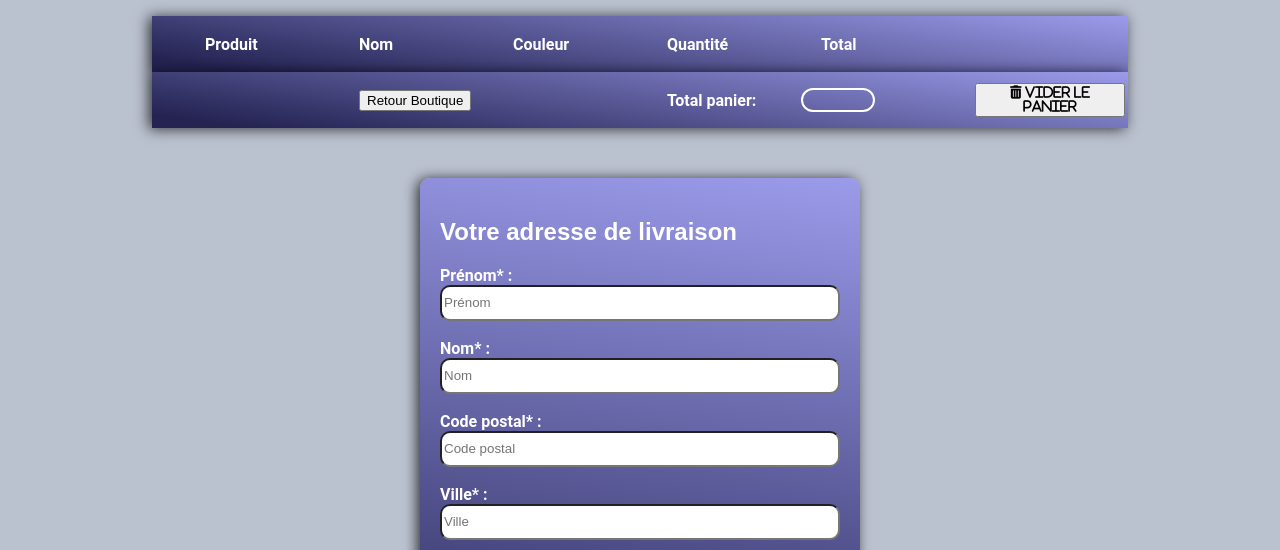
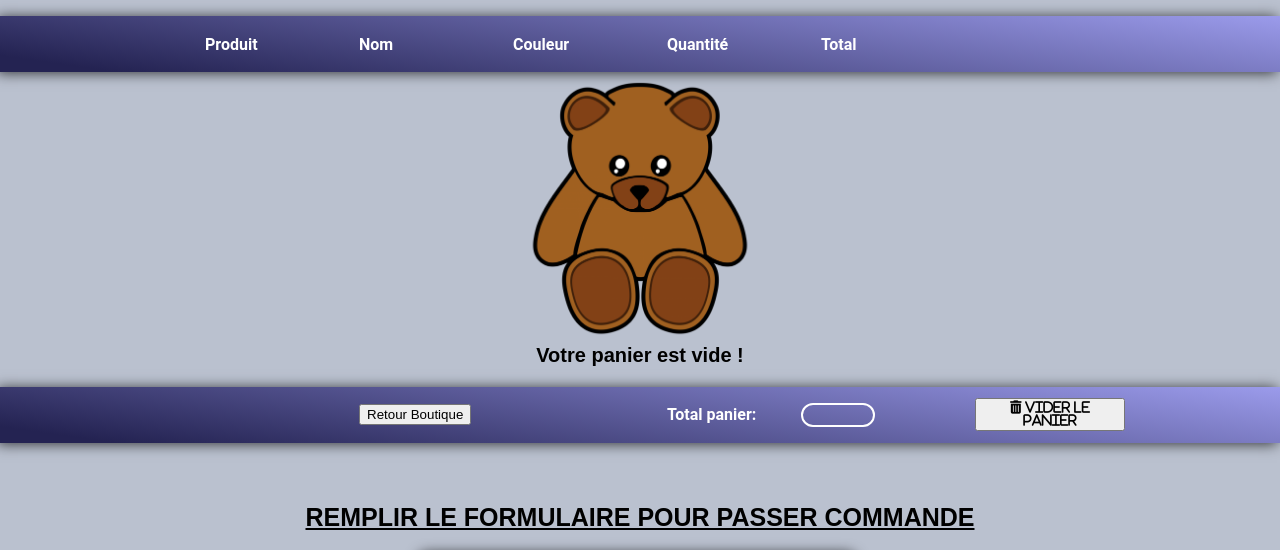
Before and after one commit to ALEXANDREVERGES/ALEXANDREVERGES_5_17092021, a plain HTML site: page panier.html in a window 1280 px wide. Shown: the part 244-794 px from the top of the page. Drawn offline with nearby package versions, Linux system fonts and the light colour scheme; a web font is replaced by a local one.

Commit message:
correction

```diff
--- a/front-end/JS/panier.js
+++ b/front-end/JS/panier.js
@@ -23,6 +23,7 @@ if(basket.length === null){
 //afficher les produits du panier + formulaire
 else{
   let structurePanier = [];
+
   for(var k = 0; k < basket.length; k++){
     oursonVide.style.display = "none";
      structurePanier = structurePanier +`
--- a/front-end/style.css
+++ b/front-end/style.css
@@ -194,7 +194,17 @@ img{
     text-align: center;
     margin-right: 10px;
 }
+.remplirForm{
+    display: flex;
+    align-items: center;
+    justify-content: center;
+    margin-top: 60px;
+    margin-bottom: -30px;
+    font-weight: bold;
+    font-size: 25px;
+    text-decoration:underline;
 
+}
 
 .carte_info{
     display: flex;
@@ -313,10 +323,11 @@ section{
 
 }
 .container_panier{
-    display: flex;
+    display: none;
     align-items: center;
     justify-content: center;
 }
+
 .produitPanier{
     width: 60%;
     color: black;
@@ -357,6 +368,7 @@ input{
     cursor: pointer;
     font-size: 15px;
 }
+
 #oursonVide{
     display: flex;
     flex-direction: column;
--- a/panier.html
+++ b/panier.html
@@ -72,6 +72,10 @@
     </div>
     <div>
    <div id="panierVide"></div>
+   <div id="oursonVide">
+       <img src="./img/ourson.png">
+       <div class="ourson">Votre panier est vide !</div>
+    </div>
 
    <div id="rien"></div>
    </div>
@@ -96,7 +100,9 @@
 <div class="ctnBtn">
 
 </div>
-
+<div class="remplirForm">
+    <div> REMPLIR LE FORMULAIRE POUR PASSER COMMANDE</div>
+</div>
 <div class="container_form">
 
     <div class="eltForm">
@@ -160,12 +166,6 @@
     </footer>
 
 
-
-
-
-
-
-
 <script src="./front-end/JS/panier.js"></script>
 <script src="./front-end/JS/app.js"></script>
 
```
Also changed, not shown: produit.html (+1 -1 lines), img/fond.jpeg (added), img/fond.jpg (added).
